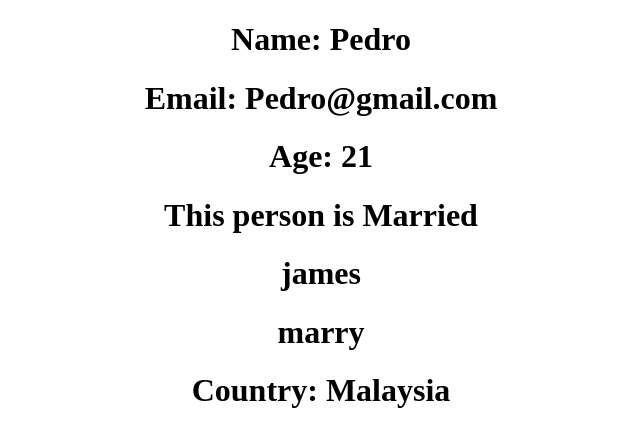
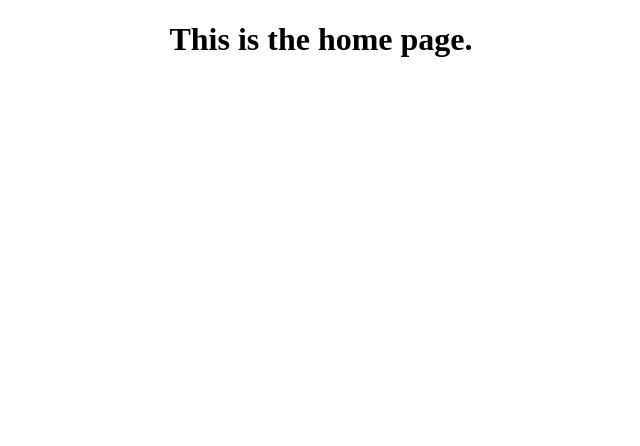
Before and after one commit to SeeJia/typescript-react-prop-types, a React (Create React App) app: page / in a window 1280 px wide. Shown: the top 446 px of the page, without its empty margins (319-959 px from the left). Built offline with nearby package versions, Linux system fonts and the light colour scheme.

Commit message:
add return to all pages & install redux toolkit

```diff
--- a/package.json
+++ b/package.json
@@ -3,6 +3,7 @@
   "version": "0.1.0",
   "private": true,
   "dependencies": {
+    "@reduxjs/toolkit": "^1.9.5",
     "@testing-library/jest-dom": "^5.16.5",
     "@testing-library/react": "^13.4.0",
     "@testing-library/user-event": "^13.5.0",
@@ -12,6 +13,8 @@
     "@types/react-dom": "^18.2.6",
     "react": "^18.2.0",
     "react-dom": "^18.2.0",
+    "react-redux": "^8.1.1",
+    "react-router-dom": "^6.14.0",
     "react-scripts": "5.0.1",
     "typescript": "^4.9.5",
     "web-vitals": "^2.1.4"
--- a/src/App.tsx
+++ b/src/App.tsx
@@ -1,21 +1,20 @@
-import React from "react";
 import './App.css';
-import { Person, Country } from "./components/Person";
+import {BrowserRouter as Router, Routes, Route} from "react-router-dom";
+import { Home } from './pages/Home';
+import { Contact } from './pages/Contact';
+import { Login } from './pages/login';
 
 function App() {
   return (
     <div className="App">
 
-      <Person
-
-      name="Pedro"
-      email="Pedro@gmail.com"
-      age={21}
-      isMarried={true}
-      friends = {["james","marry"]}
-      country={Country.Malaysia}
-
-      />
+    <Router>
+      <Routes>
+        <Route path='/' element={<Home />} />
+        <Route path='/login' element={<Login />} />
+        <Route path='/contact' element={<Contact />} />
+      </Routes>
+    </Router>
 
     </div>
   );
--- a/src/pages/Contact.tsx
+++ b/src/pages/Contact.tsx
@@ -1,3 +1,6 @@
 export const Contact = () =>{
+
+    return(
     <h1>This is the contact page.</h1>
+    )
 }
--- a/src/pages/Home.tsx
+++ b/src/pages/Home.tsx
@@ -1,3 +1,6 @@
 export const Home = () =>{
+
+    return(
     <h1>This is the home page.</h1>
+    )
 }
--- a/src/pages/Login.tsx
+++ b/src/pages/Login.tsx
@@ -1,3 +1,6 @@
 export const Login = () =>{
+    return(
     <h1>This is the login page.</h1>
+    )
+
 }
```
Also changed, not shown: 1 other file (tests, documents, lock files or other folders).
